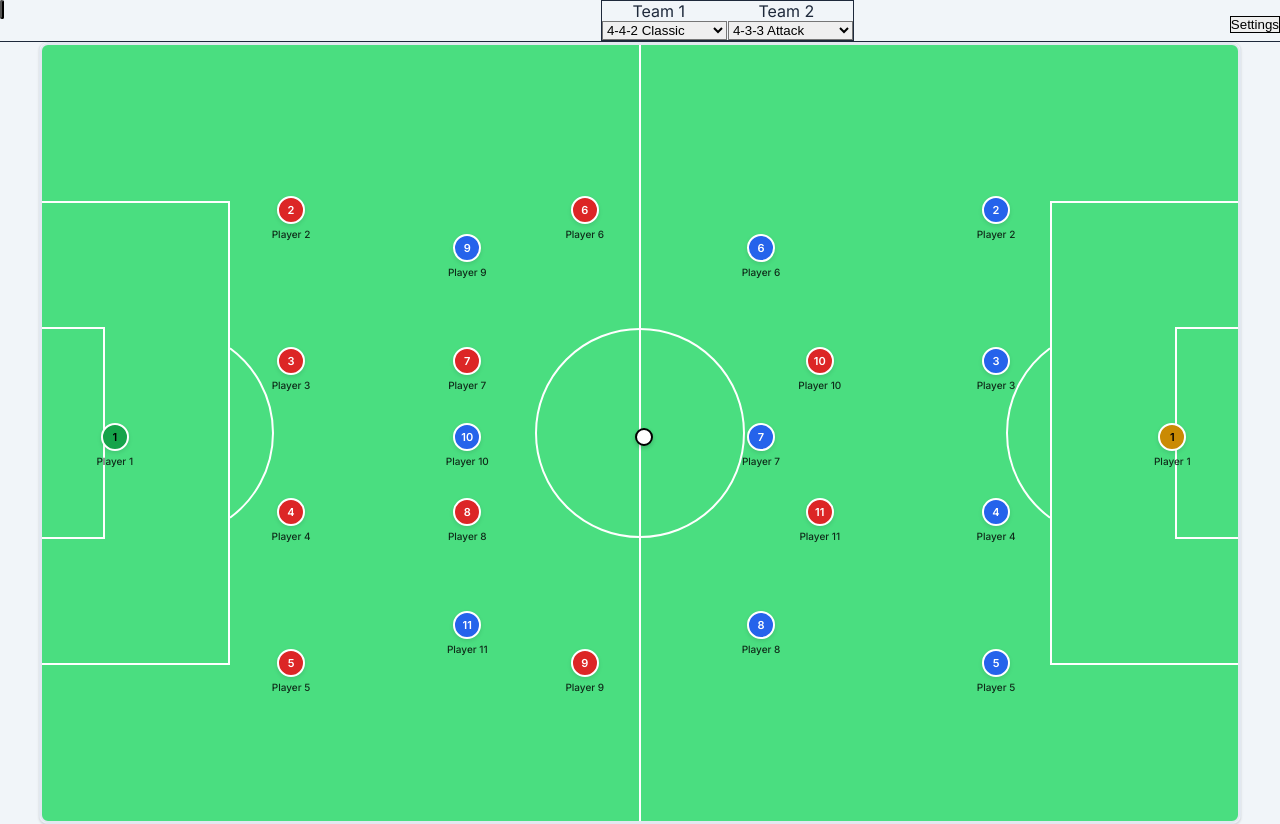
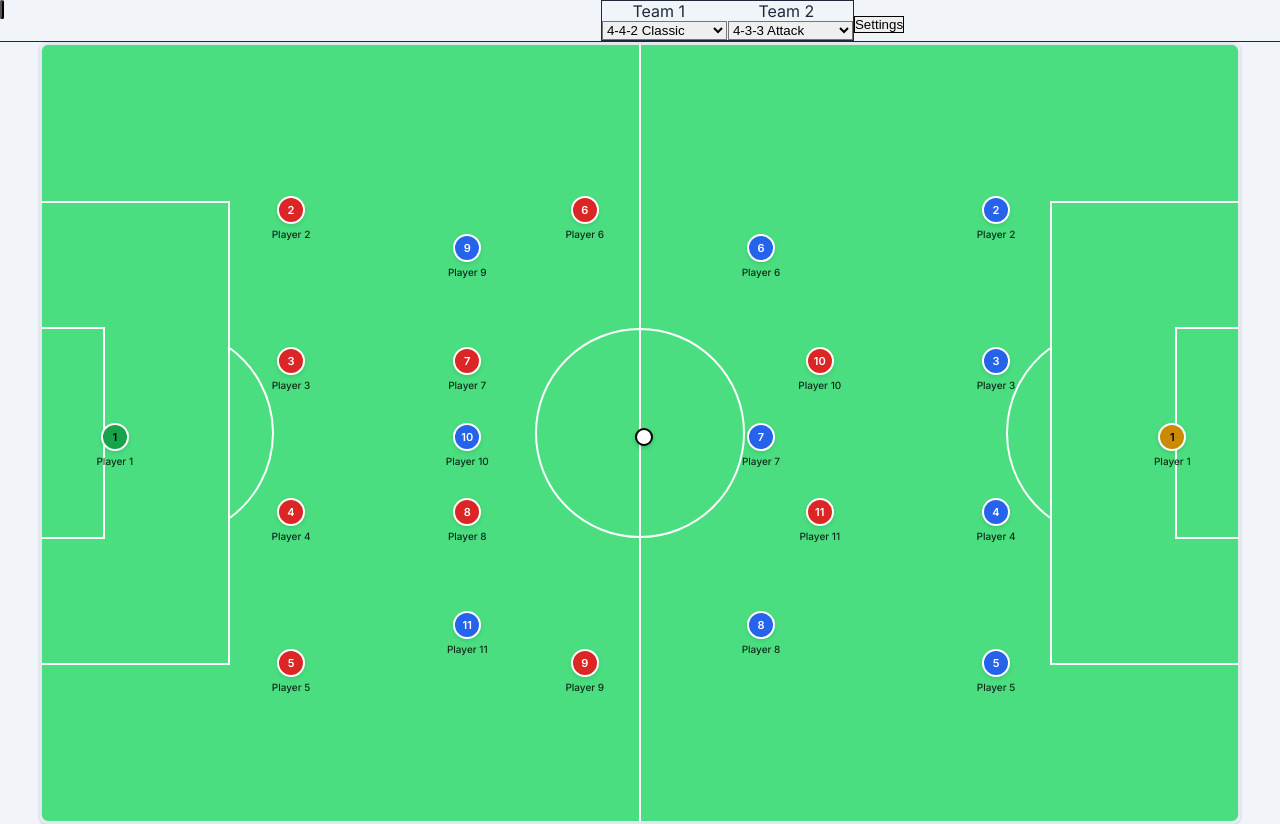
Before and after one commit to kaimrdth/Football-Board, a React (Vite) app: page / in a window 1280 px wide. Built offline with nearby package versions, Linux system fonts and the light colour scheme.

Commit message:
update: 2025-08-11 02:33

```diff
--- a/src/App.tsx
+++ b/src/App.tsx
@@ -29,14 +29,16 @@ function App() {
               </h1>
             </div>
 
-            {/* Center: Formation Controls */}
+            {/* Center: Formation Controls & Settings */}
             <div className="flex-1 flex justify-center px-8">
-              <FormationBar />
+              <div className="flex items-center gap-4">
+                <FormationBar />
+                <SettingsMenu />
+              </div>
             </div>
 
-            {/* Right: Settings */}
+            {/* Right: Empty for balance */}
             <div className="flex items-center">
-              <SettingsMenu />
             </div>
           </div>
         </div>
```
